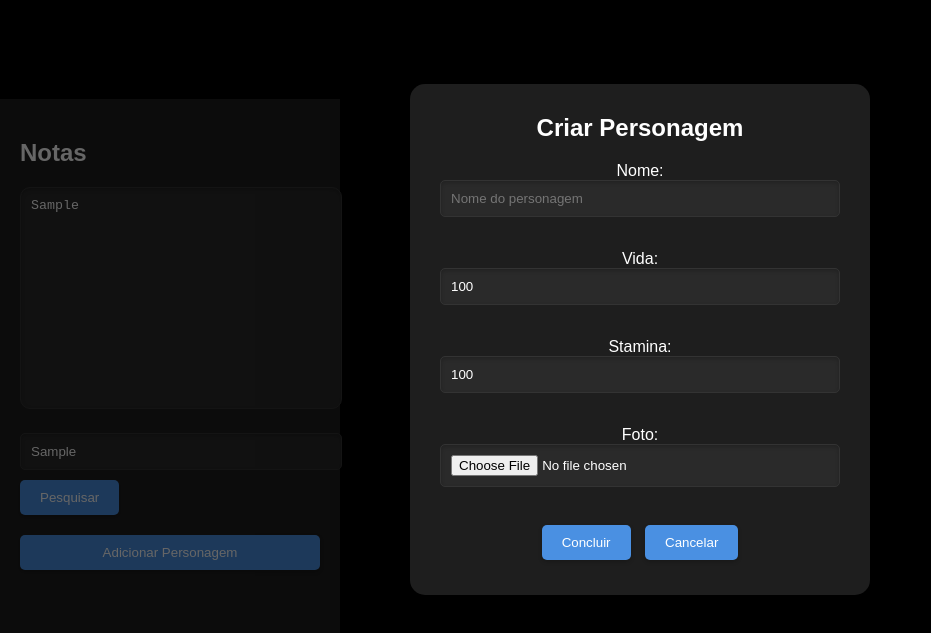
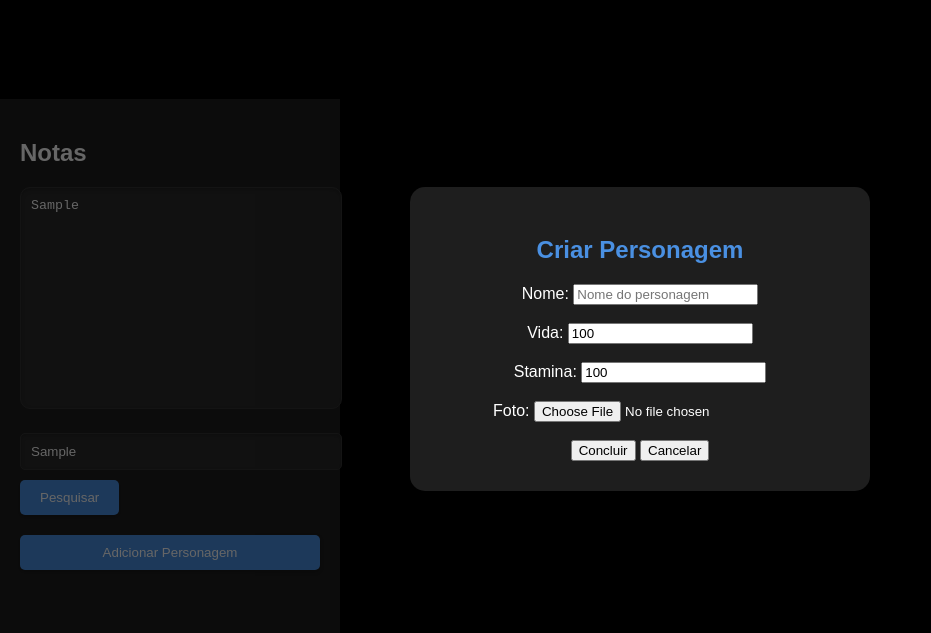
Before and after one commit to GGKyllerescola/RPG-OP, a plain HTML site: page index.html in a window 1280 px wide. Both pictures are taken after typing "Sample", "Sample" into the empty fields and a click on the button "Adicionar Personagem". Shown: the part 61-694 px from the top of the page, without its empty margins (0-931 px from the left). Drawn offline with Linux system fonts and the light colour scheme.

Commit message:
Add files via upload

```diff
--- a/index.html
+++ b/index.html
@@ -5,7 +5,6 @@
     <meta name="viewport" content="width=device-width, initial-scale=1.0">
     <title>RPG-OP</title>
     <link rel="stylesheet" href="styles.css?v=1.0">
-    <script src="scripts.js?v=1.0" defer></script>
 </head>
 <body>
     <h1>RPG-OP</h1>
@@ -37,5 +36,6 @@
             <button onclick="closeCharacterModal()">Cancelar</button>
         </div>
     </div>
+    <script src="scripts.js?v=1.0" defer></script>
 </body>
 </html>
--- a/styles.css
+++ b/styles.css
@@ -222,32 +222,6 @@ footer {
 }
 
 #characterForm h2 {
-    margin: 0 0 20px;
+    margin-bottom: 20px;
+    color: #4A90E2;
 }
-
-#characterForm input {
-    width: calc(100% - 22px);
-    padding: 10px;
-    margin-bottom: 15px;
-    border-radius: 5px;
-    border: 1px solid #333;
-    background-color: #2a2a2a;
-    color: #fff;
-    box-shadow: inset 0 2px 4px rgba(0, 0, 0, 0.2);
-}
-
-#characterForm button {
-    padding: 10px 20px;
-    background-color: #4A90E2;
-    color: white;
-    border: none;
-    border-radius: 5px;
-    box-shadow: 0 2px 4px rgba(0, 0, 0, 0.2);
-    cursor: pointer;
-    transition: background-color 0.3s ease;
-    margin: 5px;
-}
-
-#characterForm button:hover {
-    background-color: #357ABD;
-}
```
